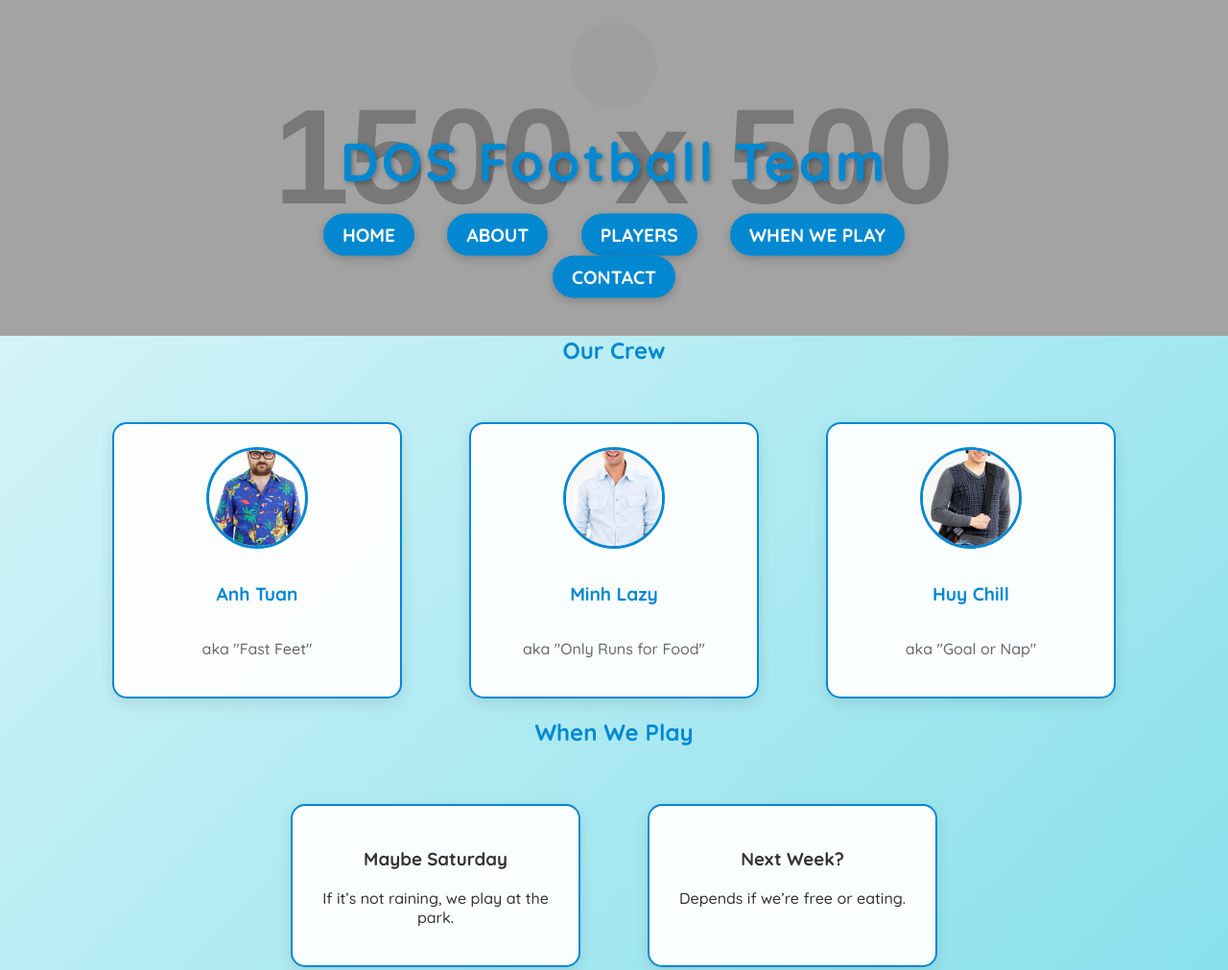
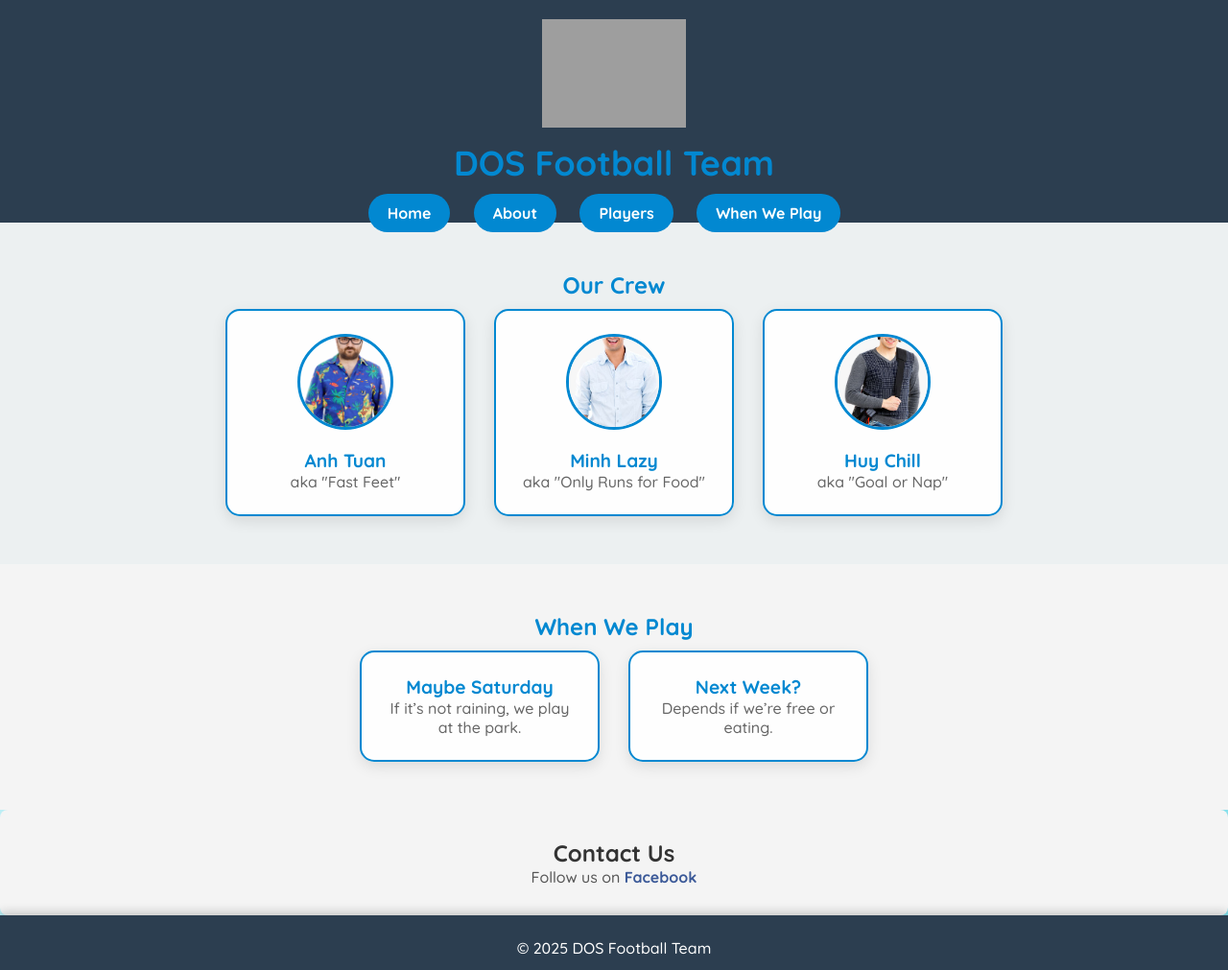
Before and after one commit to Lihoubrak/dosfootballteam, a plain HTML site: page index.html in a window 1280 px wide. Shown: the top 1011 px of the page at 96% size. Drawn offline with Linux system fonts and the light colour scheme; grey boxes are pictures that could not be loaded; placeholder pictures from the web are drawn by us.

Commit message:
first commit

```diff
--- a/index.html
+++ b/index.html
@@ -5,7 +5,8 @@
     <meta name="viewport" content="width=device-width, initial-scale=1.0" />
     <title>Dos Football Team</title>
     <link rel="stylesheet" href="styles.css" />
-    <!-- Importing a playful font -->
+    <link rel="icon" href="images/favicon.ico" type="image/x-icon" />
+    <!-- Importing Quicksand font -->
     <link
       href="https://fonts.googleapis.com/css2?family=Quicksand:wght@500;700&display=swap"
       rel="stylesheet"
@@ -13,24 +14,43 @@
   </head>
   <body>
     <header>
-      <div class="header-banner">
+      <!-- Header content only for mobile -->
+      <div class="header-content-mobile" style="text-align: center">
+        <!-- Mobile Header Bar -->
+        <div class="mobile-header-bar">
+          <div class="hamburger-icon" id="hamburger-icon">☰</div>
+          <div class="header-icons">
+            <div class="theme-toggle" id="theme-toggle">☀️</div>
+          </div>
+        </div>
+        <!-- Mobile Logo and Navigation Menu -->
         <img
-          src="https://via.placeholder.com/1500x500?text=Football+Team+Banner"
-          alt="Dos Football Banner"
-          class="banner-image"
+          src="images/logo.png"
+          alt="Dos Logo"
+          class="logo"
+          style="margin: auto"
         />
-      </div>
-      <div class="header-content">
-        <img src="images/logo.png" alt="Dos Logo" class="logo" />
         <h1>DOS Football Team</h1>
-        <nav>
+        <nav class="nav-links" id="nav-links">
           <ul>
             <li><a href="#home" class="nav-button">Home</a></li>
             <li><a href="#about" class="nav-button">About</a></li>
             <li><a href="#players" class="nav-button">Players</a></li>
             <li><a href="#schedule" class="nav-button">When We Play</a></li>
-            <li><a href="#contact" class="nav-button">Contact</a></li>
-            <!-- Added Contact -->
+          </ul>
+        </nav>
+      </div>
+
+      <!-- Header content only for desktop -->
+      <div class="header-content-desktop" style="padding-top: 20px">
+        <img src="images/logo.png" alt="Dos Logo" class="logo" />
+        <h1>DOS Football Team</h1>
+        <nav class="nav-links">
+          <ul>
+            <li><a href="#home" class="nav-button">Home</a></li>
+            <li><a href="#about" class="nav-button">About</a></li>
+            <li><a href="#players" class="nav-button">Players</a></li>
+            <li><a href="#schedule" class="nav-button">When We Play</a></li>
           </ul>
         </nav>
       </div>
@@ -38,34 +58,58 @@
 
     <!-- Players Section -->
     <section id="players">
-      <h2>Our Crew</h2>
+      <h2 style="margin-bottom: 10px">Our Crew</h2>
       <div class="player-list" id="player-list">
-        <!-- Players added dynamically -->
+        <!-- Static Players Information -->
+        <div class="player-card">
+          <img
+            src="images/player/img-01.png"
+            alt="Anh Tuan's profile picture"
+          />
+          <h3>Anh Tuan</h3>
+          <p>aka "Fast Feet"</p>
+        </div>
+        <div class="player-card">
+          <img
+            src="images/player/img-02.jpg"
+            alt="Minh Lazy's profile picture"
+          />
+          <h3>Minh Lazy</h3>
+          <p>aka "Only Runs for Food"</p>
+        </div>
+        <div class="player-card">
+          <img
+            src="images/player/img-03.jpg"
+            alt="Huy Chill's profile picture"
+          />
+          <h3>Huy Chill</h3>
+          <p>aka "Goal or Nap"</p>
+        </div>
       </div>
     </section>
 
     <!-- Schedule Section -->
     <section id="schedule">
-      <h2>When We Play</h2>
+      <h2 style="margin-bottom: 10px">When We Play</h2>
       <div class="schedule-list" id="schedule-list">
-        <!-- Schedule added dynamically -->
+        <!-- Static Schedule Information -->
+        <div class="schedule-card">
+          <h3>Maybe Saturday</h3>
+          <p>If it’s not raining, we play at the park.</p>
+        </div>
+        <div class="schedule-card">
+          <h3>Next Week?</h3>
+          <p>Depends if we’re free or eating.</p>
+        </div>
       </div>
     </section>
 
     <!-- Contact Section -->
-    <section
-      id="contact"
-      style="padding: 30px; background-color: #f4f4f4; border-radius: 8px"
-    >
-      <h2 style="text-align: center; font-size: 24px; color: #333">
-        Contact Us
-      </h2>
-      <p style="text-align: center; font-size: 16px; color: #555">
+    <section id="contact">
+      <h2>Contact Us</h2>
+      <p>
         Follow us on
-        <a
-          href="https://www.facebook.com/share/1ErAMwcPGA/"
-          target="_blank"
-          style="color: #3b5998; text-decoration: none; font-weight: bold"
+        <a href="https://www.facebook.com/share/1ErAMwcPGA/" target="_blank"
           >Facebook</a
         >
       </p>
--- a/script.js
+++ b/script.js
@@ -1,63 +1,32 @@
-// Toggle navigation menu for mobile devices
-const hamburgerMenu = document.getElementById("hamburger-menu");
-const navMenu = document.querySelector("nav ul");
+// Toggle Navigation Menu for Mobile
+const hamburgerIcon = document.getElementById("hamburger-icon");
+const navLinks = document.getElementById("nav-links");
 
-// Casual player list with profile images
-const players = [
-  {
-    name: "Anh Tuan",
-    nickname: "Fast Feet",
-    profilePic: "images/player/img-01.png",
-  },
-  {
-    name: "Minh Lazy",
-    nickname: "Only Runs for Food",
-    profilePic: "images/player/img-02.jpg",
-  },
-  {
-    name: "Huy Chill",
-    nickname: "Goal or Nap",
-    profilePic: "images/player/img-03.jpg",
-  },
-];
-
-// Casual schedule
-const schedule = [
-  { when: "Maybe Saturday", plan: "If it’s not raining, we play at the park." },
-  { when: "Next Week?", plan: "Depends if we’re free or eating." },
-];
-
-// Display players
-function displayPlayers() {
-  const playerList = document.getElementById("player-list");
-  players.forEach((player) => {
-    const playerCard = document.createElement("div");
-    playerCard.classList.add("player-card");
-    playerCard.innerHTML = `
-      <img src="${player.profilePic}" alt="${player.name}'s profile picture" />
-      <h3>${player.name}</h3>
-      <p>aka "${player.nickname}"</p>
-    `;
-    playerList.appendChild(playerCard);
+if (hamburgerIcon && navLinks) {
+  hamburgerIcon.addEventListener("click", () => {
+    console.log("Hamburger icon clicked");
+    navLinks.classList.toggle("active");
+    console.log("Nav links class:", navLinks.classList);
   });
+} else {
+  console.error("Hamburger icon or nav links not found");
 }
 
-// Display schedule
-function displaySchedule() {
-  const scheduleList = document.getElementById("schedule-list");
-  schedule.forEach((match) => {
-    const scheduleCard = document.createElement("div");
-    scheduleCard.classList.add("schedule-card");
-    scheduleCard.innerHTML = `
-      <h3>${match.when}</h3>
-      <p>${match.plan}</p>
-    `;
-    scheduleList.appendChild(scheduleCard);
+// Theme Toggle (Light/Dark Mode)
+const themeToggle = document.getElementById("theme-toggle");
+let isDarkMode = false;
+
+if (themeToggle) {
+  themeToggle.addEventListener("click", () => {
+    isDarkMode = !isDarkMode;
+    if (isDarkMode) {
+      document.body.classList.add("dark-mode");
+      themeToggle.textContent = "🌙"; // Moon icon for dark mode
+    } else {
+      document.body.classList.remove("dark-mode");
+      themeToggle.textContent = "☀️"; // Sun icon for light mode
+    }
   });
+} else {
+  console.error("Theme toggle not found");
 }
-
-// Load content
-window.onload = () => {
-  displayPlayers();
-  displaySchedule();
-};
--- a/styles.css
+++ b/styles.css
@@ -1,8 +1,12 @@
 /* Global Styles */
+* {
+  margin: 0;
+  padding: 0;
+  box-sizing: border-box;
+}
+
 body {
   font-family: "Quicksand", sans-serif;
-  margin: 0;
-  padding: 0;
   background: linear-gradient(135deg, #e0f7fa, #80deea);
   color: #333;
   overflow-x: hidden;
@@ -10,46 +14,32 @@ body {
 
 h1,
 h2 {
-  margin: 0;
   text-align: center;
   color: #0288d1;
 }
 
-/* Header */
+/* Header Styles */
 header {
   position: relative;
+  background-color: #2c3e50;
+  padding: 0;
 }
 
 .header-banner {
+  background: linear-gradient(to bottom, #4a90e2, #2c3e50);
+  height: 10px;
   width: 100%;
-  height: 350px;
-  overflow: hidden;
-}
-
-.banner-image {
-  width: 100%;
-  height: 100%;
-  object-fit: cover;
-  position: absolute;
-  top: 0;
-  left: 0;
-  filter: brightness(0.8);
 }
 
 .header-content {
-  position: absolute;
-  top: 50%;
-  left: 50%;
-  transform: translate(-50%, -50%);
+  position: relative;
+  padding: 20px 0;
+  color: white;
   text-align: center;
-  color: white;
-  z-index: 10;
 }
 
 .logo {
-  width: 90px;
-  height: 90px;
-  border-radius: 50%;
+  max-width: 150px;
   transition: transform 0.4s ease;
 }
 
@@ -58,39 +48,83 @@ header {
 }
 
 h1 {
-  font-size: 3rem;
-  margin-top: 15px;
+  font-size: 36px;
   font-weight: 700;
-  letter-spacing: 3px;
-  text-shadow: 2px 2px 5px rgba(0, 0, 0, 0.3);
+  margin: 10px 0;
+}
+
+/* Mobile Header Bar */
+.mobile-header-bar {
+  display: none;
+  background-color: #2c3e50;
+  padding: 10px 15px;
+  display: flex;
+  justify-content: space-between;
+  align-items: center;
+  border-bottom: 1px solid #34495e;
+}
+
+.hamburger-icon {
+  font-size: 24px;
+  color: white;
+  cursor: pointer;
+}
+
+.header-icons {
+  display: flex;
+  align-items: center;
+  gap: 15px;
+}
+
+.theme-toggle,
+.language-button {
+  font-size: 20px;
+  color: white;
+  cursor: pointer;
+}
+
+.language-button {
+  background-color: #0288d1;
+  color: white;
+  border: none;
+  padding: 5px 10px;
+  border-radius: 5px;
+  font-size: 14px;
+  transition: background-color 0.3s ease;
+}
+
+.language-button:hover {
+  background-color: #ffca28;
+  color: #333;
+}
+
+/* Navigation Styles */
+.nav-links {
+  margin-top: 20px;
 }
 
 nav ul {
   list-style: none;
   padding: 0;
-  margin-top: 20px;
 }
 
 nav ul li {
   display: inline;
-  margin: 0 10px;
+  margin-right: 20px;
 }
 
-.nav-button {
+nav .nav-button {
   color: white;
+  font-size: 16px;
   text-decoration: none;
-  font-weight: 700;
-  font-size: 1.2rem;
-  text-transform: uppercase;
+  font-weight: bold;
   padding: 10px 20px;
   background-color: #0288d1;
   border-radius: 25px;
   transition: all 0.3s ease;
-  display: inline-block;
-  box-shadow: 0 3px 10px rgba(0, 0, 0, 0.2);
 }
 
-.nav-button:hover {
+nav .nav-button:hover {
   background-color: #ffca28;
   color: #333;
   transform: translateY(-3px);
@@ -98,7 +132,30 @@ nav ul li {
 }
 
 /* Player Section */
-.player-card {
+#players,
+#schedule {
+  padding: 50px 20px;
+}
+
+#players {
+  background-color: #ecf0f1;
+  text-align: center;
+}
+
+#schedule {
+  background-color: #f4f4f4;
+}
+
+.player-list,
+.schedule-list {
+  display: flex;
+  flex-wrap: wrap;
+  justify-content: center;
+  gap: 30px;
+}
+
+.player-card,
+.schedule-card {
   background-color: rgba(255, 255, 255, 0.95);
   border: 2px solid #0288d1;
   padding: 1.5rem;
@@ -107,22 +164,18 @@ nav ul li {
   border-radius: 15px;
   box-shadow: 0 5px 15px rgba(0, 0, 0, 0.1);
   transition: all 0.3s ease;
-  margin: 20px;
   text-align: center;
-  position: relative;
-  display: flex;
-  flex-direction: column;
-  align-items: center;
-  justify-content: center;
 }
 
-.player-card:hover {
-  transform: translateY(-10px) scale(1.05);
+.player-card:hover,
+.schedule-card:hover {
+  transform: translateY(-10px);
   box-shadow: 0 10px 25px rgba(0, 0, 0, 0.2);
   border-color: #ffca28;
 }
 
-.player-card img {
+.player-card img,
+.schedule-card img {
   width: 100px;
   height: 100px;
   border-radius: 50%;
@@ -132,154 +185,25 @@ nav ul li {
   transition: border-color 0.3s ease;
 }
 
-.player-card:hover img {
+.player-card:hover img,
+.schedule-card:hover img {
   border-color: #ffca28;
 }
 
-.player-card h3 {
+.player-card h3,
+.schedule-card h3 {
   font-size: 1.2rem;
   font-weight: 700;
   color: #0288d1;
 }
 
-.player-card p {
+.player-card p,
+.schedule-card p {
   font-size: 1rem;
   color: #666;
 }
 
-.player-list {
-  display: flex;
-  flex-wrap: wrap;
-  justify-content: center;
-  gap: 30px;
-  margin-top: 40px;
-}
-
-/* Schedule Section */
-.schedule-card {
-  background-color: rgba(255, 255, 255, 0.95);
-  border: 2px solid #0288d1;
-  padding: 1.5rem;
-  width: 100%;
-  max-width: 300px;
-  border-radius: 15px;
-  box-shadow: 0 5px 15px rgba(0, 0, 0, 0.1);
-  transition: all 0.3s ease;
-  margin: 20px;
-  text-align: center;
-}
-
-.schedule-card:hover {
-  transform: translateY(-10px);
-  box-shadow: 0 10px 25px rgba(0, 0, 0, 0.2);
-  border-color: #ffca28;
-}
-
-.schedule-list {
-  display: flex;
-  flex-wrap: wrap;
-  justify-content: center;
-  gap: 30px;
-  margin-top: 40px;
-}
-
-/* Footer */
-footer {
-  background-color: #0288d1;
-  color: white;
-  text-align: center;
-  padding: 1.5rem 0;
-  font-size: 1rem;
-  position: relative;
-  bottom: 0;
-  width: 100%;
-  box-shadow: 0 -3px 10px rgba(0, 0, 0, 0.2);
-}
-
-footer p {
-  margin: 0;
-}
-
-/* Media Queries */
-
-/* Mobile Styles */
-@media (max-width: 768px) {
-  .header-content {
-    top: 35%;
-    left: 50%;
-    transform: translate(-50%, -35%);
-    padding: 0 20px;
-  }
-
-  h1 {
-    font-size: 2rem;
-  }
-
-  nav ul li {
-    display: block;
-    margin: 10px 0;
-  }
-
-  .nav-button {
-    font-size: 1rem;
-    padding: 8px 15px;
-  }
-
-  .player-card,
-  .schedule-card {
-    width: 100%;
-    max-width: 200px;
-    padding: 1rem;
-  }
-
-  .player-list,
-  .schedule-list {
-    flex-direction: column;
-    align-items: center;
-  }
-
-  footer p {
-    font-size: 0.9rem;
-  }
-}
-
-/* Tablet Styles */
-@media (max-width: 1024px) {
-  .header-content {
-    top: 45%;
-  }
-
-  .player-card,
-  .schedule-card {
-    max-width: 220px;
-  }
-
-  h2 {
-    font-size: 2rem;
-  }
-}
-
-/* Large Screen Styles (Desktop) */
-@media (min-width: 1025px) {
-  .header-content {
-    top: 50%;
-    left: 50%;
-    transform: translate(-50%, -50%);
-  }
-
-  h1 {
-    font-size: 3.5rem;
-  }
-
-  nav ul li {
-    margin: 0 15px;
-  }
-
-  .player-card,
-  .schedule-card {
-    max-width: 250px;
-  }
-}
+/* Contact Section */
 #contact {
   padding: 30px;
   background-color: #f4f4f4;
@@ -306,3 +230,156 @@ footer p {
 #contact a:hover {
   text-decoration: underline;
 }
+
+/* Footer Section */
+footer {
+  background-color: #2c3e50;
+  color: white;
+  text-align: center;
+  padding: 1.5rem 0;
+  font-size: 1rem;
+  position: relative;
+  bottom: 0;
+  width: 100%;
+  box-shadow: 0 -3px 10px rgba(0, 0, 0, 0.2);
+}
+
+footer p {
+  margin: 0;
+}
+
+/* Mobile Styles */
+@media (max-width: 768px) {
+  .mobile-header-bar {
+    display: flex !important;
+  }
+
+  .logo,
+  h1 {
+    display: block !important;
+  }
+
+  .header-content {
+    padding: 0;
+  }
+
+  .nav-links {
+    display: none;
+    background-color: #2c3e50;
+    position: absolute;
+    top: 60px;
+    left: 0;
+    width: 100%;
+    text-align: center;
+    z-index: 1000;
+  }
+
+  .nav-links.active {
+    display: block !important;
+  }
+
+  nav ul li {
+    display: block;
+    margin: 10px 0;
+  }
+
+  .player-card,
+  .schedule-card {
+    max-width: 200px;
+    padding: 1rem;
+  }
+
+  .player-list,
+  .schedule-list {
+    flex-direction: column;
+    align-items: center;
+  }
+
+  footer p {
+    font-size: 0.9rem;
+  }
+}
+
+/* Tablet Styles */
+@media (max-width: 1024px) {
+  h2 {
+    font-size: 2rem;
+  }
+
+  .player-card,
+  .schedule-card {
+    max-width: 220px;
+  }
+}
+
+/* Dark Mode Styles */
+body.dark-mode {
+  background: linear-gradient(135deg, #2c3e50, #34495e);
+  color: #e0e0e0;
+}
+
+body.dark-mode h1,
+body.dark-mode h2 {
+  color: #4a90e2;
+}
+
+body.dark-mode #players {
+  background-color: #34495e;
+}
+
+body.dark-mode .player-card,
+body.dark-mode .schedule-card {
+  background-color: rgba(255, 255, 255, 0.1);
+  border-color: #4a90e2;
+}
+
+body.dark-mode .player-card h3,
+body.dark-mode .schedule-card h3 {
+  color: #4a90e2;
+}
+
+body.dark-mode .player-card p,
+body.dark-mode .schedule-card p {
+  color: #b0b0b0;
+}
+
+body.dark-mode #schedule {
+  background-color: #2c3e50;
+}
+
+body.dark-mode #contact {
+  background-color: #34495e;
+}
+
+body.dark-mode #contact h2 {
+  color: #e0e0e0;
+}
+
+body.dark-mode #contact p {
+  color: #b0b0b0;
+}
+
+body.dark-mode #contact a {
+  color: #4a90e2;
+}
+
+/* Header Content for Mobile and Desktop */
+.header-content-mobile {
+  display: block;
+  text-align: center;
+}
+
+.header-content-desktop {
+  display: none;
+}
+
+@media screen and (min-width: 768px) {
+  .header-content-mobile {
+    display: none;
+  }
+
+  .header-content-desktop {
+    display: block;
+    text-align: center;
+  }
+}
```
Also changed, not shown: images/favicon.ico (added).
